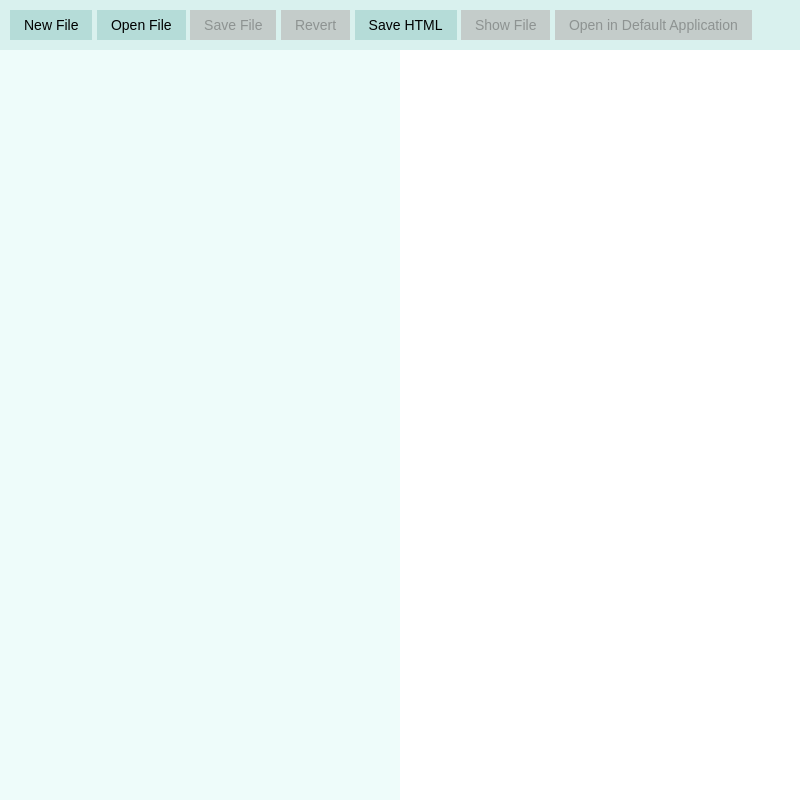
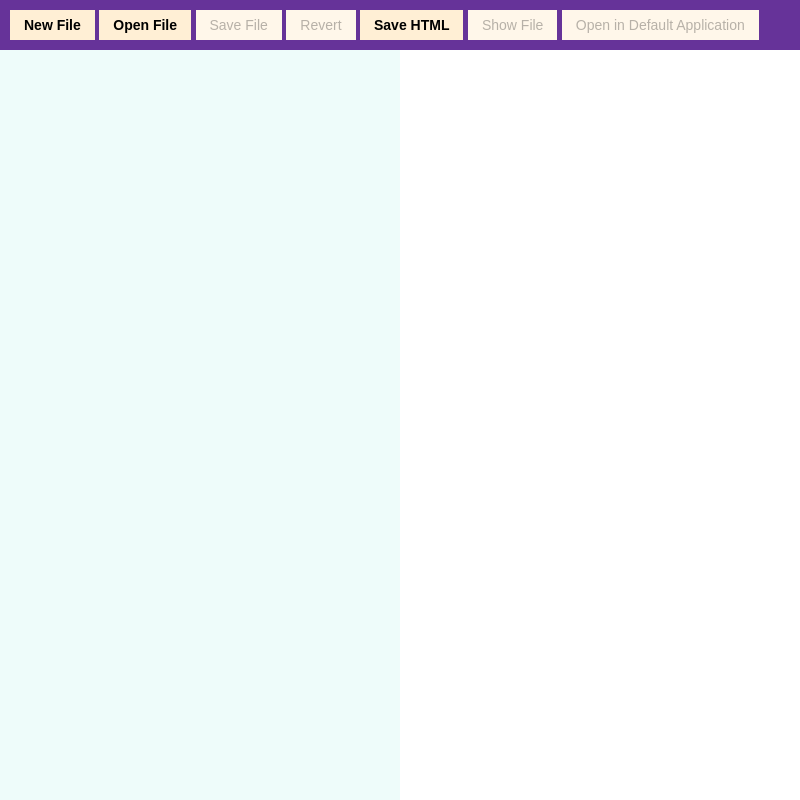
Before and after one commit to TS000/code-editor, an Electron app: page index.html in a window 800 px wide. Drawn offline with nearby package versions, Linux system fonts and the light colour scheme; no server answers.

Commit message:
styled menu

```diff
--- a/style.css
+++ b/style.css
@@ -35,27 +35,29 @@ button {
 }
 
 .controls {
-  background-color: rgb(217, 241, 238);
+  background-color: #663399;
   padding: 10px 10px 10px 10px;
 }
 
 button {
   font-size: 14px;
-  background-color: rgb(181, 220, 216);
+  background-color: #ffefd5;
+  font-weight: 700;
   border: none;
   padding: 0.5em 1em;
 }
 
 button:hover {
-  background-color: rgb(156, 198, 192);
+  background-color: #e5d7bf;
 }
 
 button:active {
-  background-color: rgb(144, 182, 177);
+  background-color: #ccbfaa;
 }
 
 button:disabled {
-  background-color: rgb(196, 204, 202);
+  background-color: #fff7ea;
+  font-weight: 300;
 }
 
 .container {
```
